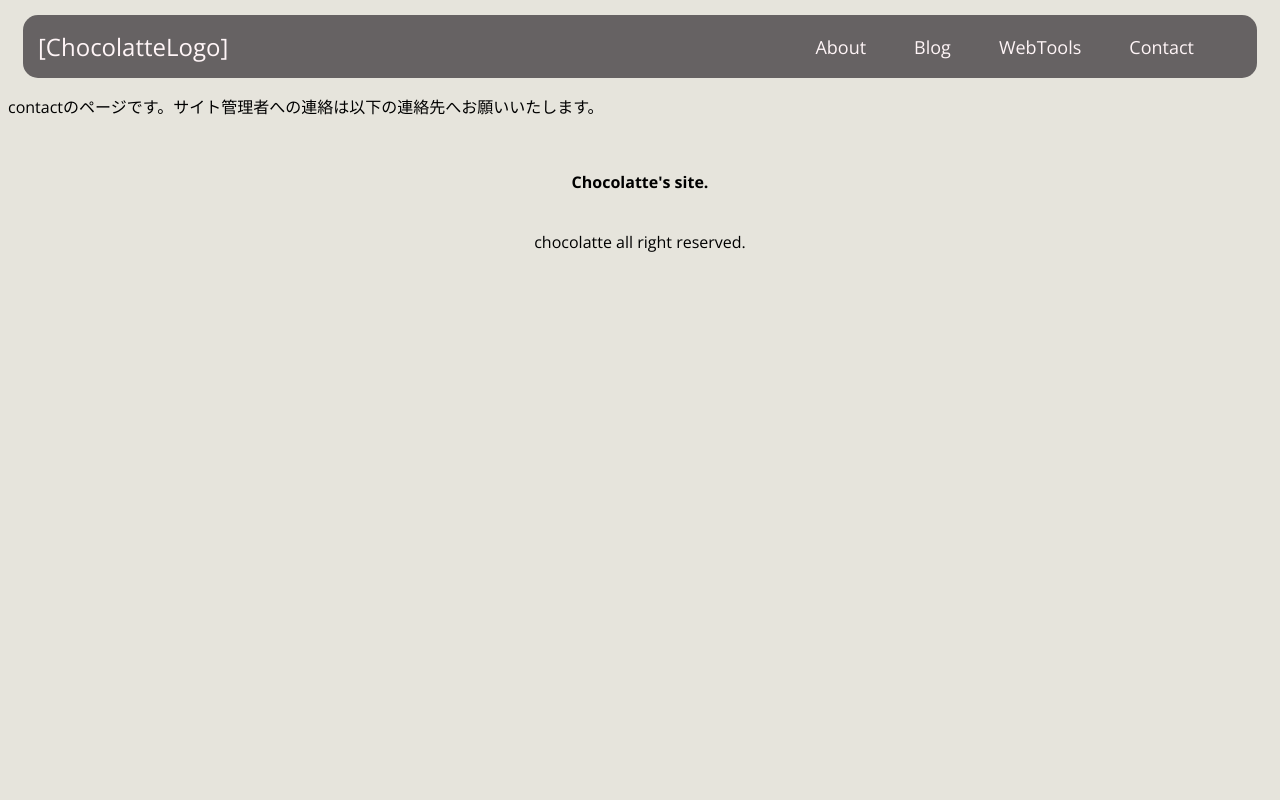
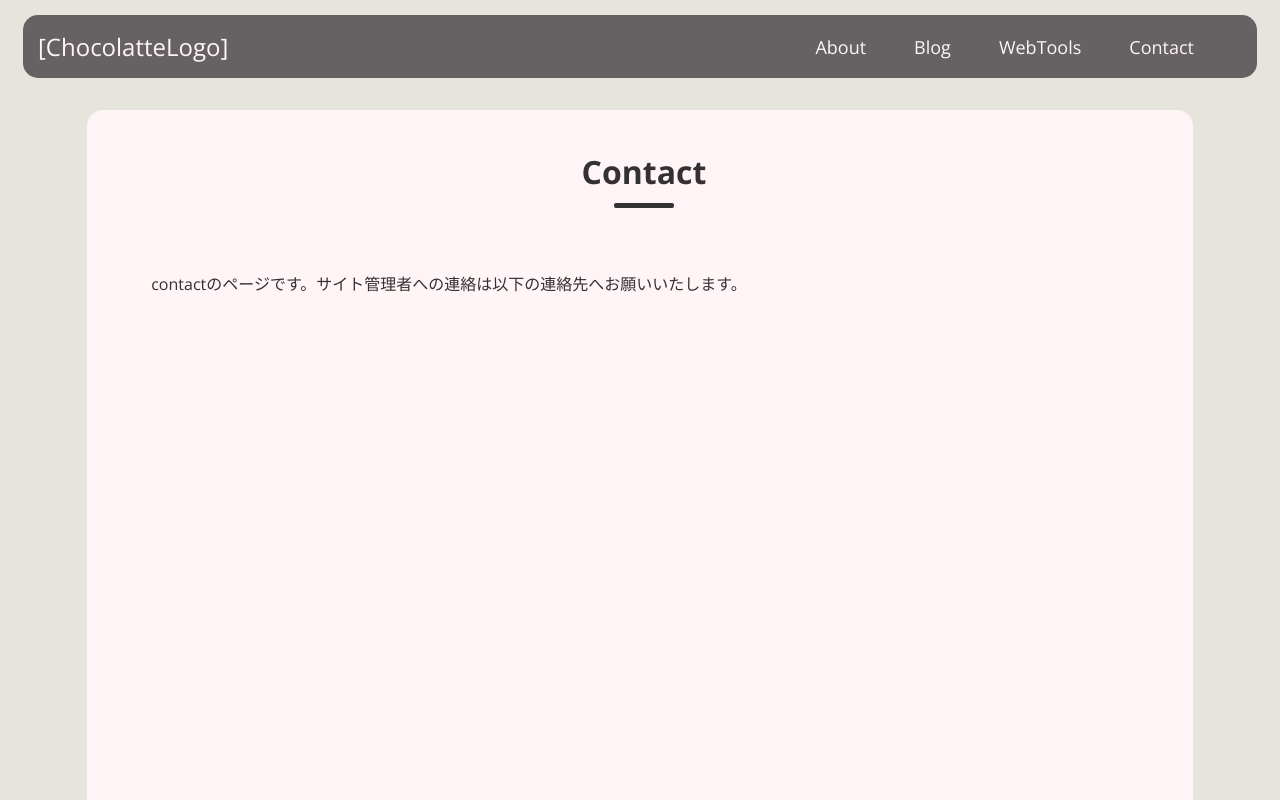
Before and after one commit to chocolatte17/myHomePage_nextjs, a Next.js app in the folder my-homepage-nextjs/: page /contact in a window 1280 px wide. Shown: the top 800 px of the page. Built offline with nearby package versions, Linux system fonts and the light colour scheme.

Commit message:
[fix]ユニバーサルレイアウトの調整およびブログレイアウトの削除

```diff
--- a/my-homepage-nextjs/app/_common-components/Article.module.css
+++ b/my-homepage-nextjs/app/_common-components/Article.module.css
@@ -22,6 +22,7 @@
     display: inline-block;
     margin-bottom: 1em;
     color: #333131;
+    margin-top: 16px;
 }
 .universal_layout > h1:before {
     content: '';
@@ -37,10 +38,9 @@
     border-radius: 2px;
   }
 .universal_layout > div{
+    margin-top: 46px;
+    padding-right: 32px;
+    padding-left: 32px;
     text-align: left;
     color: #333131;
 }
-
-/*ブログ各記事ページのレイアウトの差分*/
-
-/*ブログ記事の一覧ページのレイアウト差分*/
--- /dev/null
+++ b/my-homepage-nextjs/app/blog/[slug]/page.tsx
@@ -0,0 +1,5 @@
+
+
+export default function Page({ params }: { params: { slug: string } }) {
+    return <div>My Post: {params.slug}</div>;
+}
--- a/my-homepage-nextjs/app/contact/layout.tsx
+++ b/my-homepage-nextjs/app/contact/layout.tsx
@@ -1,11 +1,11 @@
+import { UniversalLayout } from "../template";
+
 export default function ContactLayout({
     children, // will be a page or nested layout
   }: {
     children: React.ReactNode
   }) {
     return (
-      <section>
-        {children}
-      </section>
+      <UniversalLayout title={"Contact"}>{children}</UniversalLayout>
     )
   }
--- a/my-homepage-nextjs/app/template.tsx
+++ b/my-homepage-nextjs/app/template.tsx
@@ -20,11 +20,15 @@ export function UniversalLayout({title, children}: {title: string, children: Rea
 }
 
 //ブログ各記事のレイアウト
-export function BlogLayout(){
-
+export function BlogLayout({title, children}: {title: string, children: React.ReactNode}){
+	return (
+		<>
+			<div className={styles.article}>
+				<div className={styles.blog_layout}>
+					<h1>{title}</h1>
+					<div>{children}</div>
+				</div>
+			</div>
+		</>
+	);
 }
-
-//ブログ一覧のレイアウト
-export function ArticleListLayout(){
-
-}
```
